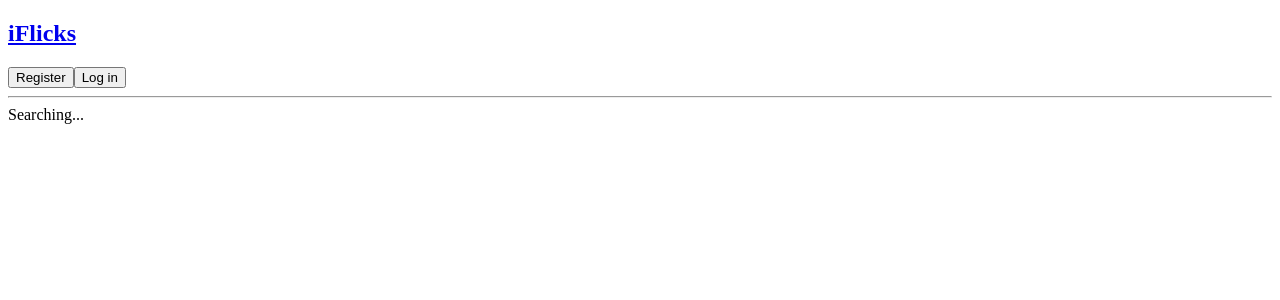
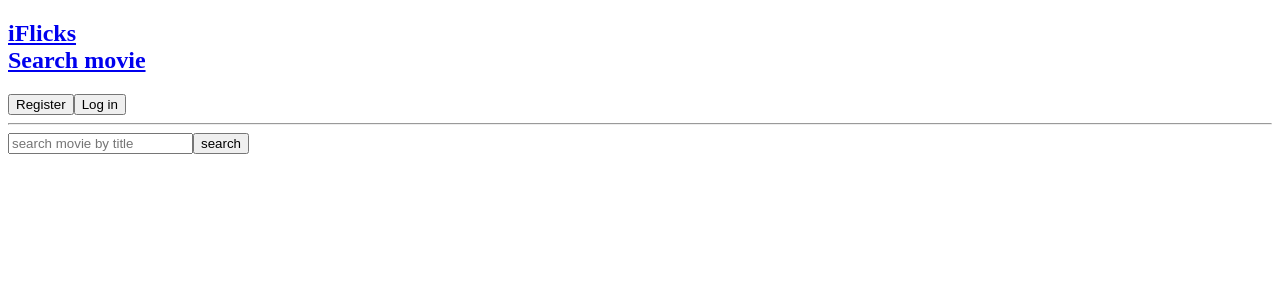
Before and after one commit to GregM1991/Flicksy, a React (Create React App) app in the folder client/: page /search in a window 1280 px wide. Shown: the top 300 px of the page. Built offline with nearby package versions, Linux system fonts and the light colour scheme; no server answers.

Commit message:
add search link to nav bar

```diff
--- a/client/src/components/Sections/SearchMovie.js
+++ b/client/src/components/Sections/SearchMovie.js
@@ -3,7 +3,10 @@ import React from 'react'
 const SearchMovie = () => {
     return (
         <div>
-            Searching...
+            <form>
+                <input type="text" placeholder="search movie by title"></input>
+                <input type="submit" value="search"></input>
+            </form>
         </div>
     )
 }
--- a/client/src/components/layout/Navbar.js
+++ b/client/src/components/layout/Navbar.js
@@ -6,10 +6,12 @@ export const Navbar = () => {
   return (
     <nav>
       <h1>
-        <Link to="/">iFlicks</Link>
+        <Link to="/">iFlicks</Link><br/>
+        <Link to="/search">Search movie</Link>
       </h1>
       <AuthOptions />
       <hr />
+
     </nav>
   )
 }
```
